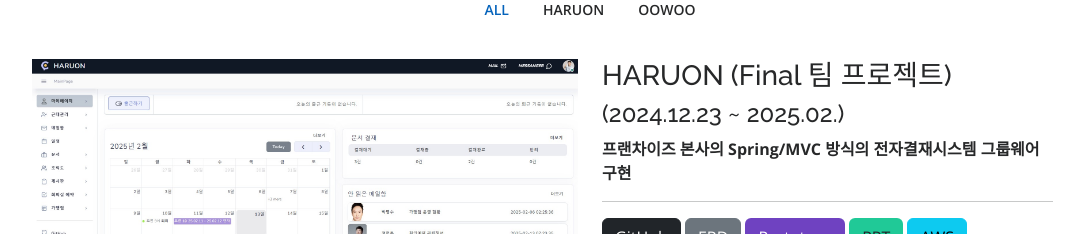
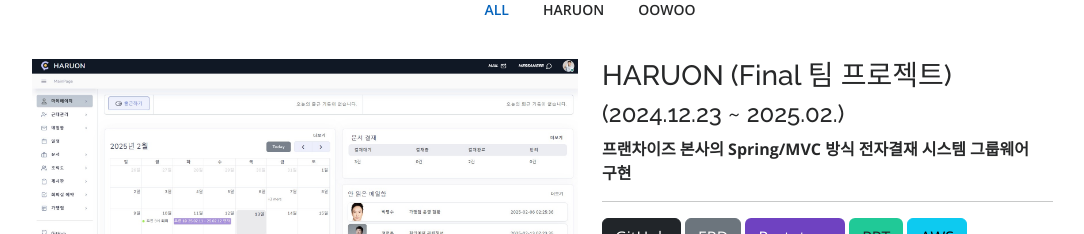
Before and after one commit to alim0o0/alim0o0.github.io, a plain HTML site: page index.html in a window 1280 px wide. Shown: the part 2540-2774 px from the top of the page, without its empty margins (100-1184 px from the left). Drawn offline with nearby package versions, Linux system fonts and the light colour scheme.

Commit message:
Add files via upload

```diff
--- a/index.html
+++ b/index.html
@@ -246,7 +246,7 @@
 						<h4>(2024.12.23 ~ 2025.02.)</h4>
 						</div>
 						<div class="portfolio-description" style="word-break: keep-all; white-space: normal;">
-							<p><b>프랜차이즈 본사의 Spring/MVC 방식의 전자결재시스템 그룹웨어 구현</b></p>
+							<p><b>프랜차이즈 본사의 Spring/MVC 방식 전자결재 시스템 그룹웨어 구현</b></p>
 							<hr>
 							<div style="margin-bottom: 25px">
 								<a href="https://github.com/SkillUp86/haruon" class="btn btn-dark" role="button" style="text-decoration: none;" target="_blank">GitHub</a>
```
